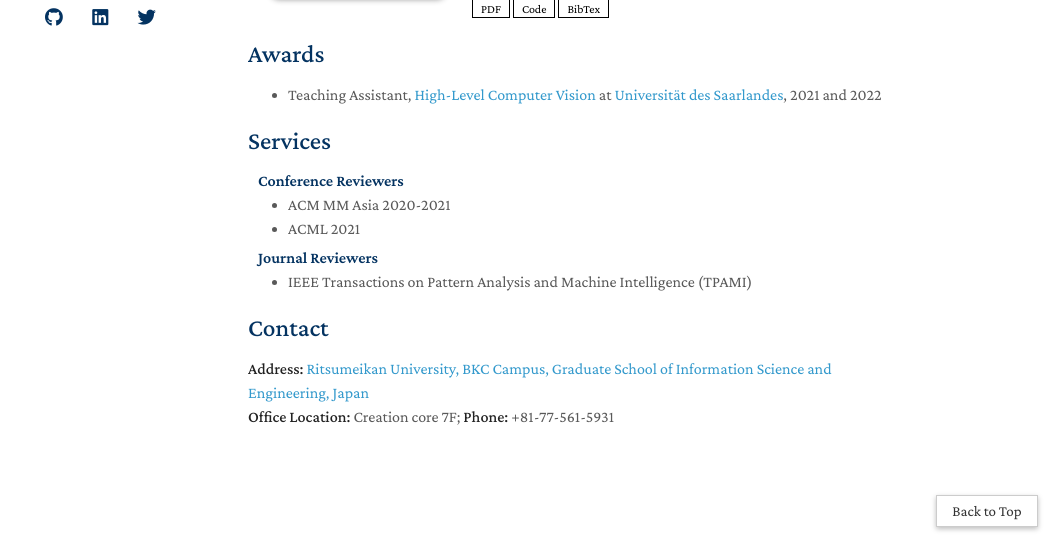
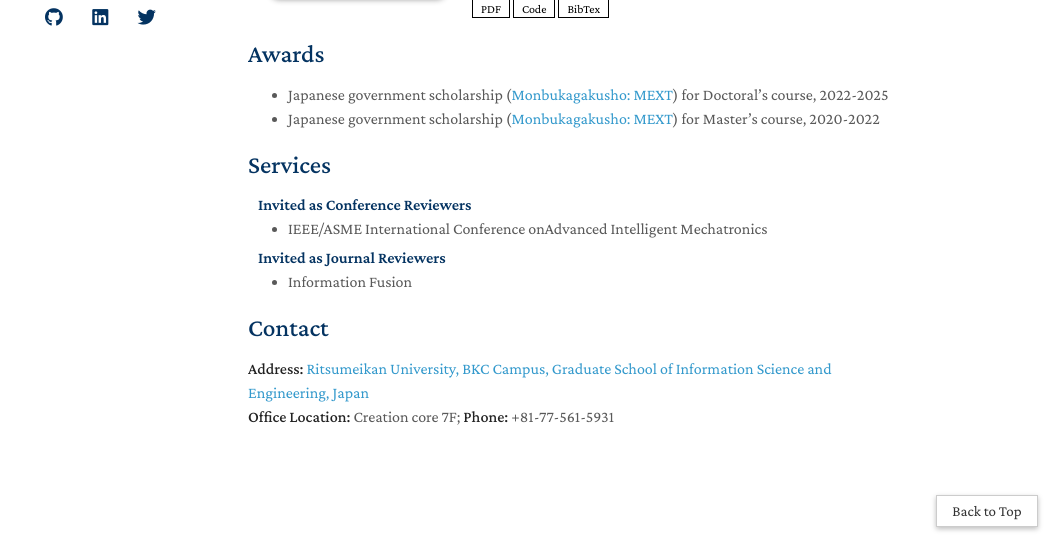
Before and after one commit to thuanbb/thuanbb.github.io, a Jekyll site: the page built from index.md, in a window 1280 px wide and 900 px high, scrolled down 591 px, cut to the strip 353-900 px from the top of the window. Shown: the whole strip, without its empty margins (222-1280 px from the left). Built offline with Jekyll 4.4.1, drawn with Linux system fonts in a browser that asks for light colours; nearby versions of some CDN libraries; a style sheet for code colours, icons or effects is not loaded; our own code applies the rules of GitHub Pages for plain Markdown files.

Commit message:
Update index.md

```diff
--- a/index.md
+++ b/index.md
@@ -96,22 +96,22 @@ class="teaser img-fluid z-depth-1">
 
 ## Awards
 
-- Teaching Assistant, [High-Level Computer Vision](https://www.mpi-inf.mpg.de/hlcv) at [Universität des Saarlandes](https://www.uni-saarland.de/), 2021 and 2022
+- Japanese government scholarship ([Monbukagakusho: MEXT](https://www.mext.go.jp/en/index.htm)) for Doctoral's course, 2022-2025
+- Japanese government scholarship ([Monbukagakusho: MEXT](https://www.mext.go.jp/en/index.htm)) for Master's course, 2020-2022
 
 ## Services
 
-<h4 style="margin:0 10px 0;">Conference Reviewers</h4>
+<h4 style="margin:0 10px 0;">Invited as Conference Reviewers</h4>
 
 <ul style="margin:0 0 5px;">
+  <li><a href="https://www.aim2022.org/"><autocolor>IEEE/ASME International Conference onAdvanced Intelligent Mechatronics</autocolor></a></li>
 
-  <li><a href="https://mmasia2021.uqcloud.net/"><autocolor>ACM MM Asia 2020-2021</autocolor></a></li>
-  <li><a href="http://www.acml-conf.org/2021/"><autocolor>ACML 2021</autocolor></a></li>
 </ul>
 
-<h4 style="margin:0 10px 0;">Journal Reviewers</h4>
+<h4 style="margin:0 10px 0;">Invited as Journal Reviewers</h4>
 
 <ul style="margin:0 0 20px;">
-  <li><a href="https://www.computer.org/csdl/journal/tp"><autocolor>IEEE Transactions on Pattern Analysis and Machine Intelligence (TPAMI)</autocolor></a></li>
+  <li><a href="https://www.sciencedirect.com/journal/information-fusion"><autocolor> Information Fusion </autocolor></a></li>
 
 </ul>
 ## Contact
```
